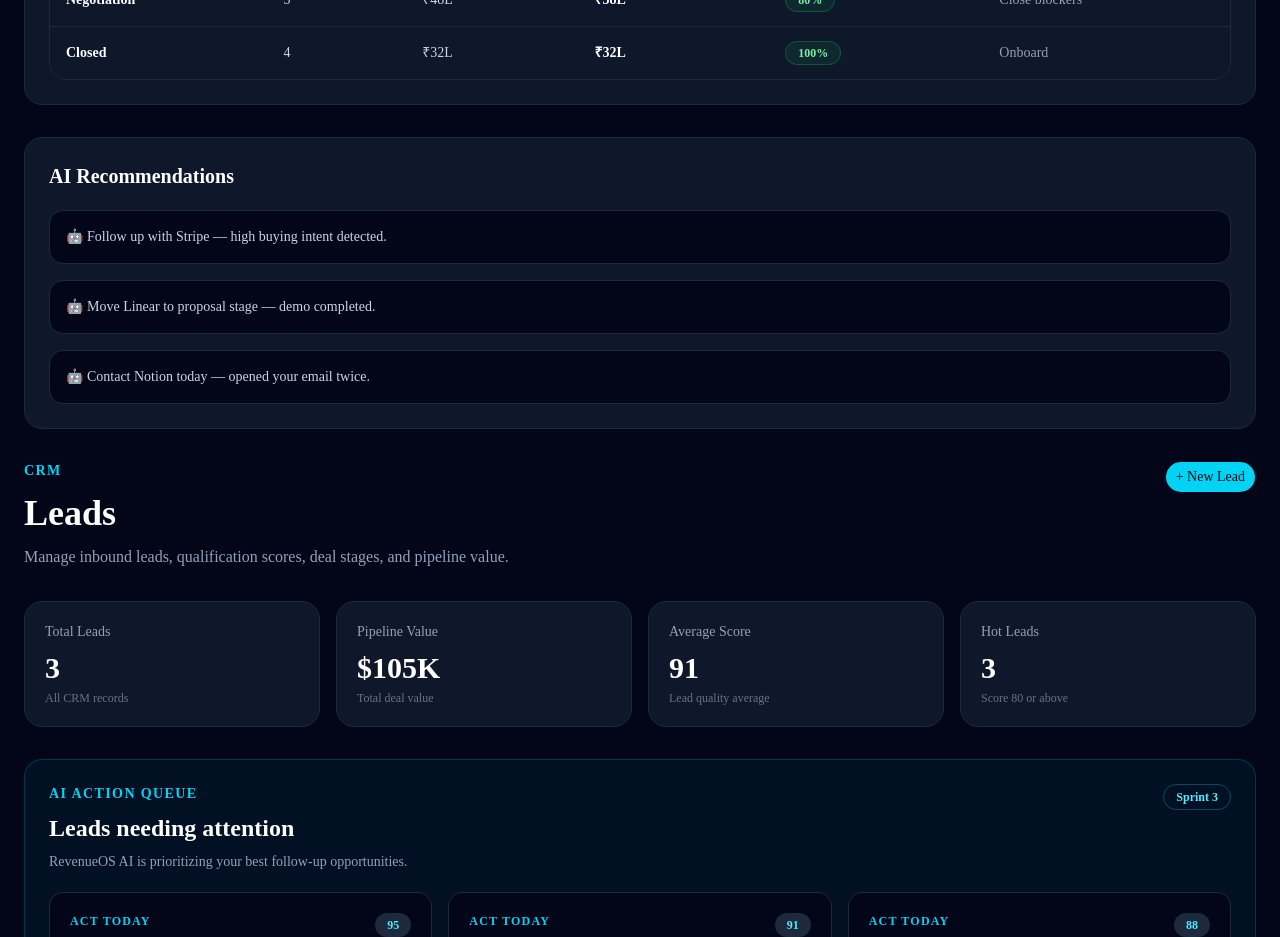
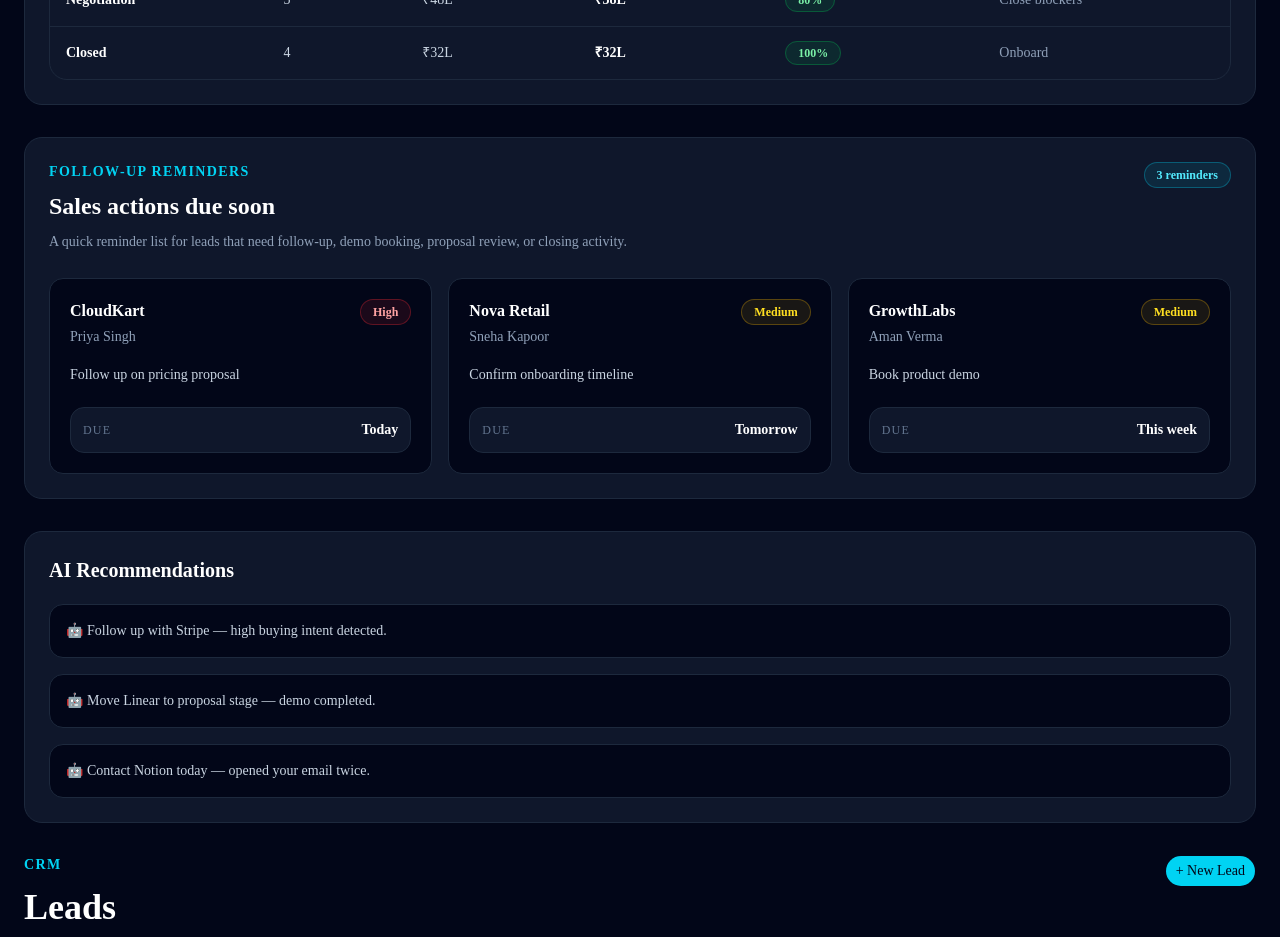
Before and after one commit to Asad97531/revenueos-ai, a Next.js app: page /dashboard in a window 1280 px wide. Shown: the part 2220-3157 px from the top of the page. Built offline with nearby package versions, Linux system fonts and the light colour scheme.

Commit message:
Add follow up reminders section

```diff
--- a/app/dashboard/page.tsx
+++ b/app/dashboard/page.tsx
@@ -1,4 +1,5 @@
 import { AIRecommendations } from "@/components/dashboard/AIRecommendations";
+import { FollowUpReminders } from "@/components/dashboard/FollowUpReminders";
 import { PipelineHealth } from "@/components/dashboard/PipelineHealth";
 import { RevenueForecast } from "@/components/dashboard/RevenueForecast";
 import { LeadsClient } from "@/components/leads/LeadsClient";
@@ -67,6 +68,8 @@
 
           <RevenueForecast />
 
+          <FollowUpReminders />
+
           <AIRecommendations />
 
           <LeadsClient />
--- /dev/null
+++ b/components/dashboard/FollowUpReminders.tsx
@@ -0,0 +1,103 @@
+const reminders = [
+  {
+    company: "CloudKart",
+    contact: "Priya Singh",
+    action: "Follow up on pricing proposal",
+    priority: "High",
+    due: "Today",
+  },
+  {
+    company: "Nova Retail",
+    contact: "Sneha Kapoor",
+    action: "Confirm onboarding timeline",
+    priority: "Medium",
+    due: "Tomorrow",
+  },
+  {
+    company: "GrowthLabs",
+    contact: "Aman Verma",
+    action: "Book product demo",
+    priority: "Medium",
+    due: "This week",
+  },
+];
+
+function getPriorityStyles(priority: string) {
+  if (priority === "High") {
+    return "border-red-500/30 bg-red-500/10 text-red-300";
+  }
+
+  if (priority === "Medium") {
+    return "border-yellow-500/30 bg-yellow-500/10 text-yellow-300";
+  }
+
+  return "border-slate-700 bg-slate-800 text-slate-300";
+}
+
+export function FollowUpReminders() {
+  return (
+    <section className="rounded-2xl border border-slate-800 bg-slate-900 p-6">
+      <div className="flex flex-col gap-3 md:flex-row md:items-start md:justify-between">
+        <div>
+          <p className="text-sm font-semibold uppercase tracking-widest text-cyan-400">
+            Follow-up Reminders
+          </p>
+
+          <h2 className="mt-2 text-2xl font-bold text-white">
+            Sales actions due soon
+          </h2>
+
+          <p className="mt-2 max-w-2xl text-sm leading-6 text-slate-400">
+            A quick reminder list for leads that need follow-up, demo booking,
+            proposal review, or closing activity.
+          </p>
+        </div>
+
+        <span className="w-fit rounded-full border border-cyan-400/30 bg-cyan-400/10 px-3 py-1 text-xs font-semibold text-cyan-300">
+          3 reminders
+        </span>
+      </div>
+
+      <div className="mt-6 grid gap-4 lg:grid-cols-3">
+        {reminders.map((reminder) => (
+          <div
+            key={`${reminder.company}-${reminder.action}`}
+            className="rounded-xl border border-slate-800 bg-slate-950 p-5"
+          >
+            <div className="flex items-start justify-between gap-4">
+              <div>
+                <h3 className="font-bold text-white">{reminder.company}</h3>
+
+                <p className="mt-1 text-sm text-slate-400">
+                  {reminder.contact}
+                </p>
+              </div>
+
+              <span
+                className={`rounded-full border px-3 py-1 text-xs font-semibold ${getPriorityStyles(
+                  reminder.priority
+                )}`}
+              >
+                {reminder.priority}
+              </span>
+            </div>
+
+            <p className="mt-4 text-sm leading-6 text-slate-300">
+              {reminder.action}
+            </p>
+
+            <div className="mt-5 flex items-center justify-between rounded-xl border border-slate-800 bg-slate-900 p-3">
+              <p className="text-xs uppercase tracking-widest text-slate-500">
+                Due
+              </p>
+
+              <p className="text-sm font-semibold text-white">
+                {reminder.due}
+              </p>
+            </div>
+          </div>
+        ))}
+      </div>
+    </section>
+  );
+}
```
